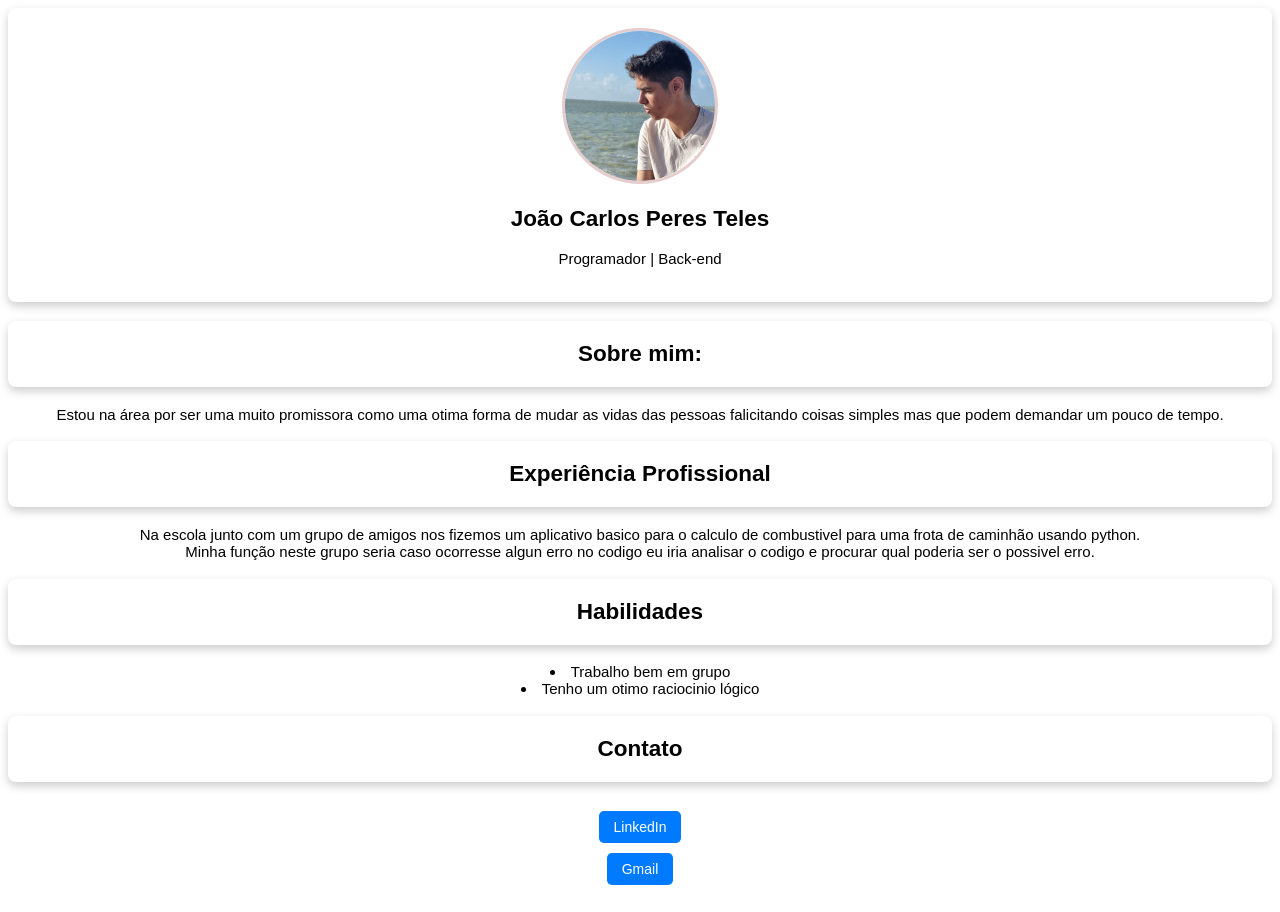
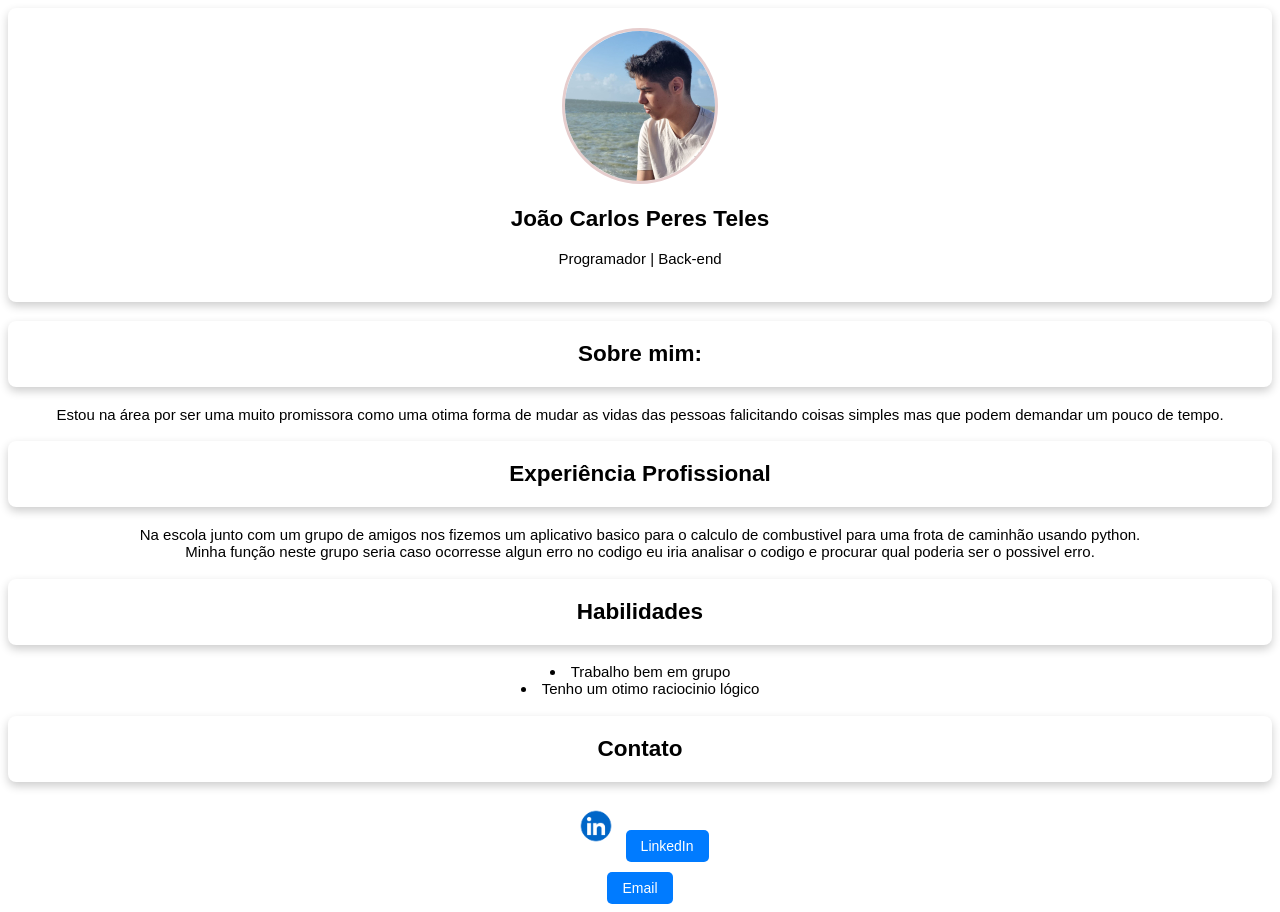
Before and after one commit to Joao2007-18y/curr-culo, a plain HTML site: page index.html in a window 1280 px wide. Drawn offline with Linux system fonts and the light colour scheme.

Commit message:
Logos adicionais

```diff
--- a/index.html
+++ b/index.html
@@ -31,11 +31,12 @@
 
     <div id="contato">
         <h2>Contato</h2>
-            <div>
+            <div id="linkedin">
+                <img src="linkedinlogo.webp" alt="" width="50px">
                 <a href="https://www.linkedin.com/in/joaocarlosperesteles/" target="_blank">LinkedIn</a>
             </div>
             <div id="email">
-                <a href="mailto:Joaocarprado13@gmail.com" target="_blank">Gmail</a>
+                <a href="mailto:Joaocarprado13@gmail.com" target="_blank">Email</a>
             </div>
     </div>
 </body>
--- a/styles.css
+++ b/styles.css
@@ -66,3 +66,6 @@ div {
     font-size: 14px;
     transition: 0.3s;
 }
+#linkedin{
+
+}
```
Also changed, not shown: linkedinlogo.webp (added).
